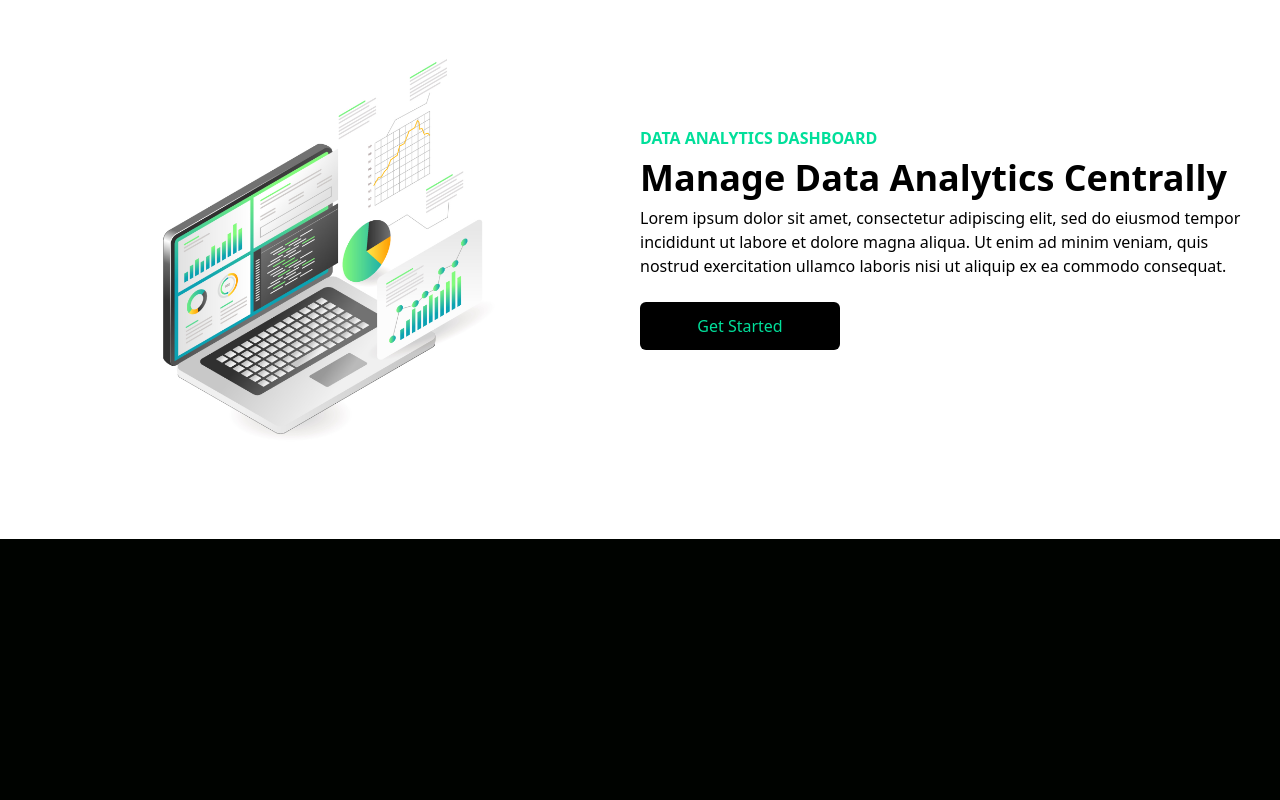
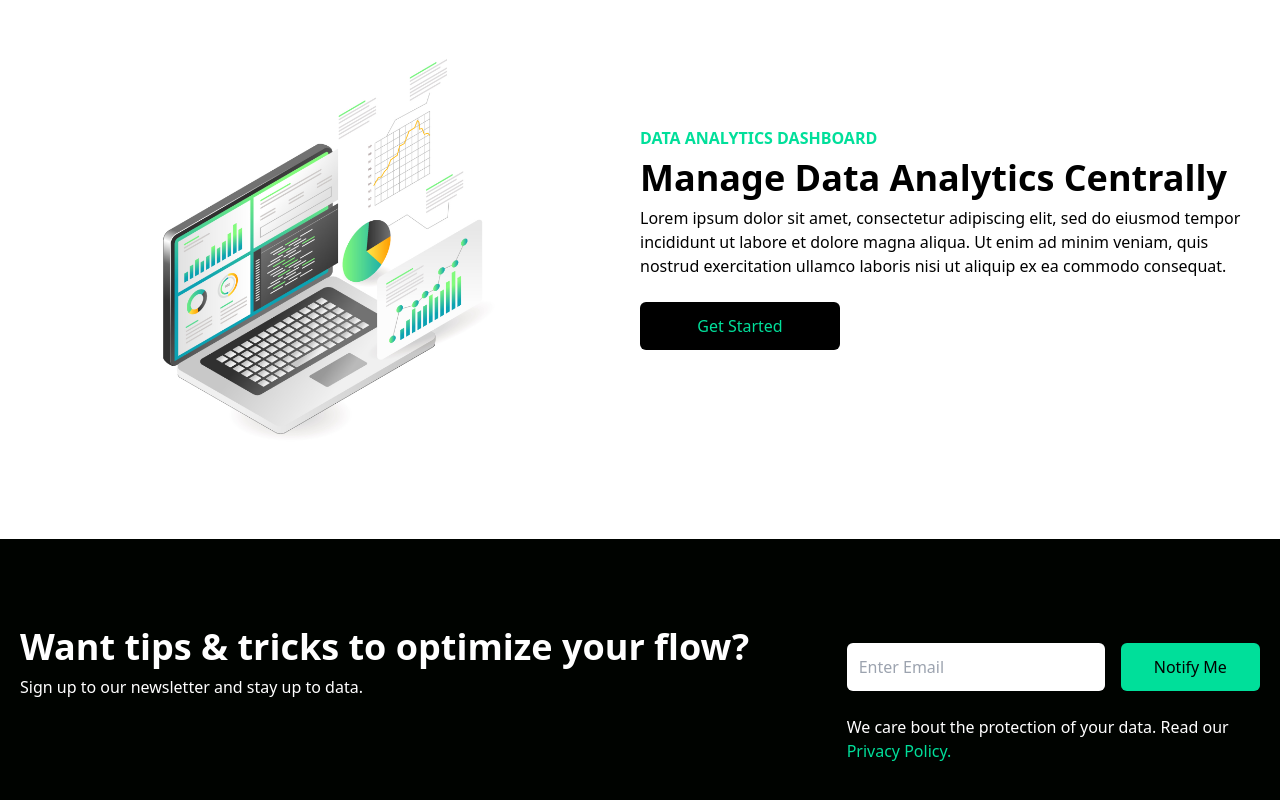
Before and after one commit to Harrytimbog/react-tailwind, a React (Vite) app: page / in a window 1280 px wide. Shown: the part 838-1638 px from the top of the page. Before the commit the page ends 1377 px from the top, so only its background shows below. Built offline with nearby package versions, Linux system fonts and the light colour scheme.

Commit message:
Create Newsletter section

```diff
--- a/src/App.jsx
+++ b/src/App.jsx
@@ -1,6 +1,7 @@
 import Analytics from "./components/Analytics";
 import Hero from "./components/Hero";
 import Navbar from "./components/Navbar";
+import Newsletter from "./components/Newsletter";
 
 function App() {
   return (
@@ -8,6 +9,7 @@
       <Navbar />
       <Hero />
       <Analytics />
+      <Newsletter />
     </>
   );
 }
--- /dev/null
+++ b/src/components/Newsletter.jsx
@@ -0,0 +1,32 @@
+const Newsletter = () => {
+  return (
+    <div className="w-full py-16 text-white px-4">
+      <div className="max-w-[1240px] mx-auto grid lg:grid-cols-3">
+        <div className="lg:col-span-2 my-4">
+          <h1 className="md:text-4xl sm:text-3xl text-2xl font-bold py-2">
+            Want tips & tricks to optimize your flow?
+          </h1>
+          <p>Sign up to our newsletter and stay up to data.</p>
+        </div>
+        <div className="my-4">
+          <div className="flex flex-col sm:flex-row items-center justify-between w-full">
+            <input
+              className="p-3 flex w-full rounded-md text-black"
+              type="email"
+              placeholder="Enter Email"
+            />
+            <button className="bg-[#00df9a] text-black rounded-md font-medium w-[200px] ml-4 my-6 px-6 py-3">
+              Notify Me
+            </button>
+          </div>
+          <p>
+            We care bout the protection of your data. Read our
+            <span className="text-[#00df9a]"> Privacy Policy.</span>
+          </p>
+        </div>
+      </div>
+    </div>
+  );
+};
+
+export default Newsletter;
```
